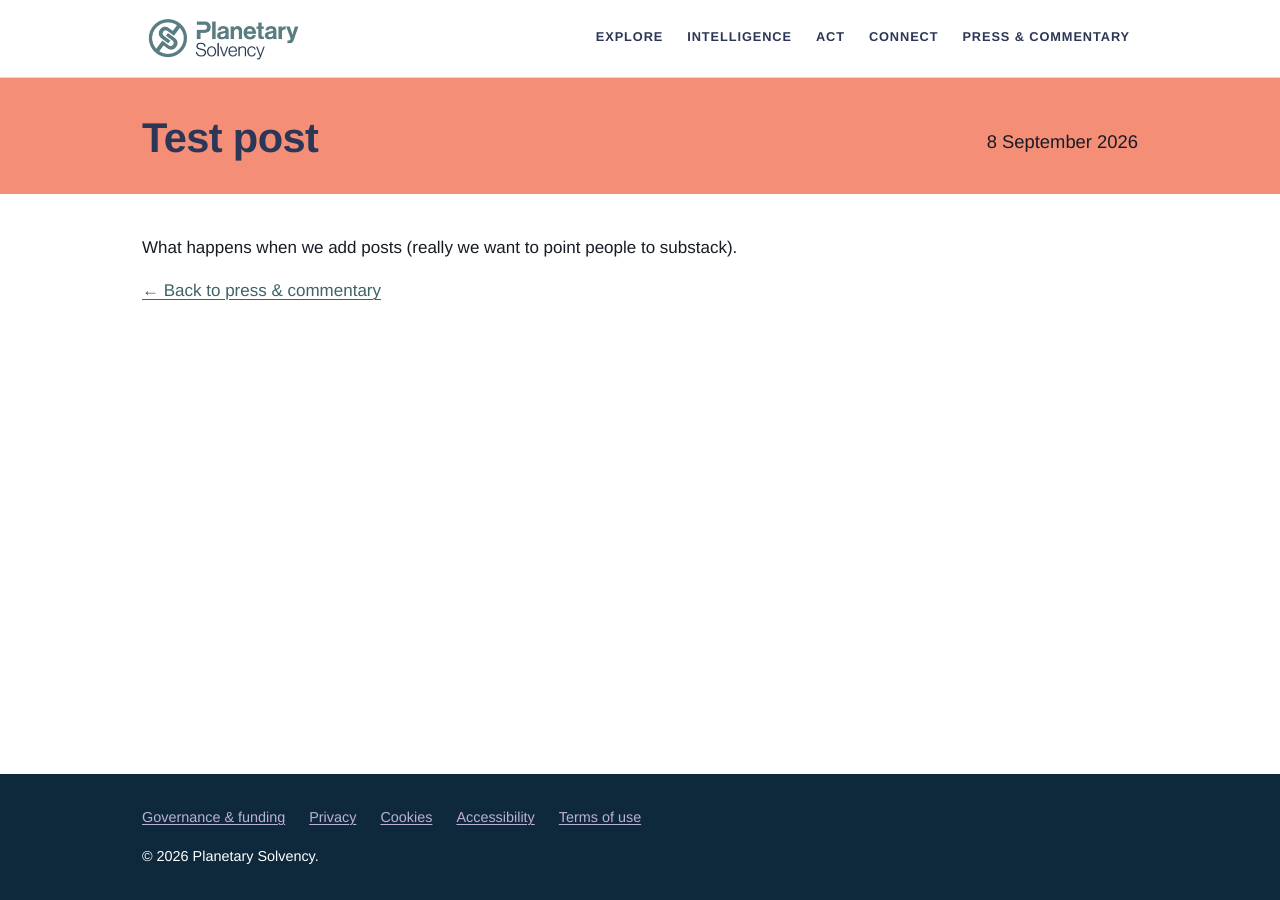
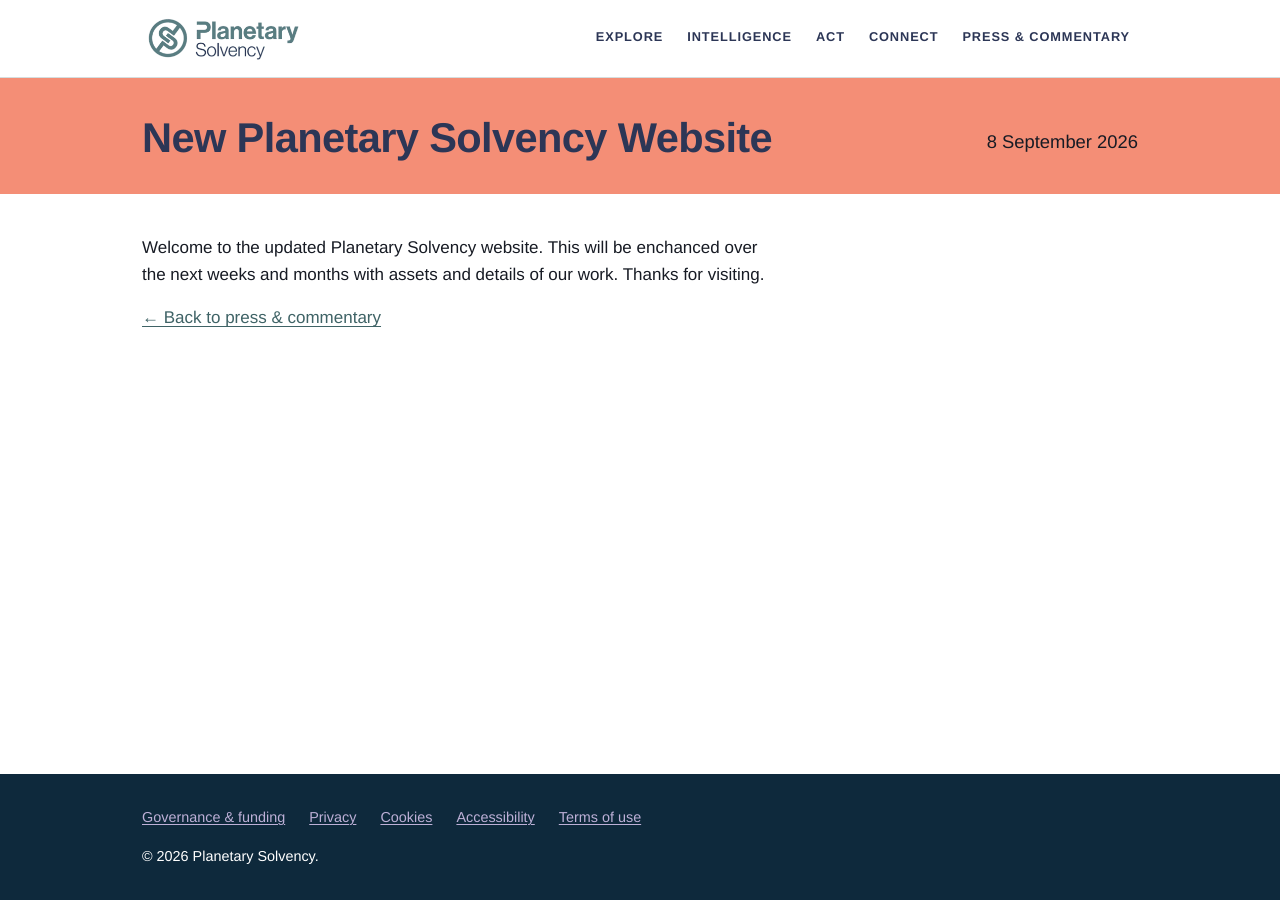
Before and after one commit to planetarysolvencyadmin/ps-website, a Jekyll site: the page built from _posts/2026-09-08-test-post.markdown, in a window 1280 px wide. Built offline with Jekyll 4.4.1, drawn with Linux system fonts in a browser that asks for light colours.

Commit message:
Updated Test Post

```diff
--- a/_posts/2026-09-08-test-post.markdown
+++ b/_posts/2026-09-08-test-post.markdown
@@ -1,6 +1,6 @@
 ---
-title: Test post
+title: New Planetary Solvency Website
 date: 2026-09-08 17:05:00 +01:00
 ---
 
-What happens when we add posts (really we want to point people to substack).
+Welcome to the updated Planetary Solvency website. This will be enchanced over the next weeks and months with assets and details of our work. Thanks for visiting.
```
